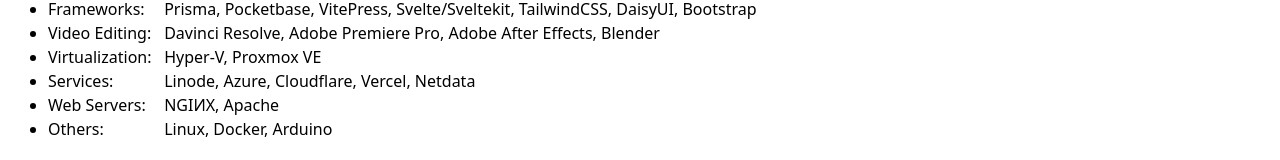
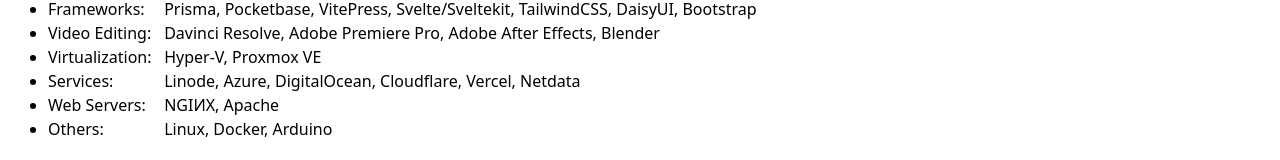
Before and after one commit to rbunpat/resume, a Svelte app: page / in a window 1280 px wide. Shown: the part 437-597 px from the top of the page. Built offline with nearby package versions, Linux system fonts and the light colour scheme.

Commit message:
Update data.ts

```diff
--- a/src/data.ts
+++ b/src/data.ts
@@ -38,7 +38,7 @@ export const technologies = [
   {
     section: "Services:",
     details:
-      "Linode, Azure, Cloudflare, Vercel, Netdata",
+      "Linode, Azure, DigitalOcean, Cloudflare, Vercel, Netdata",
   },
   {
     section: "Web Servers:",
```
